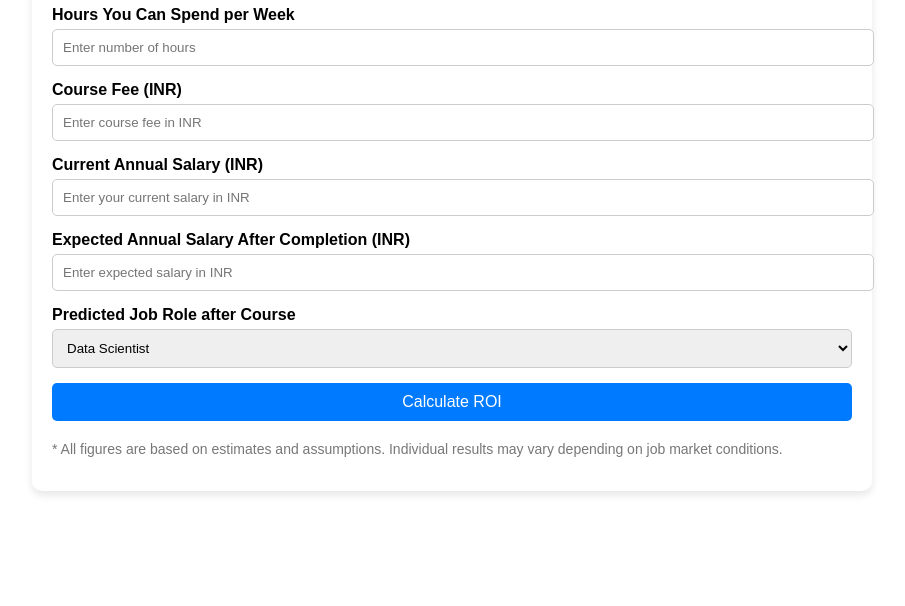
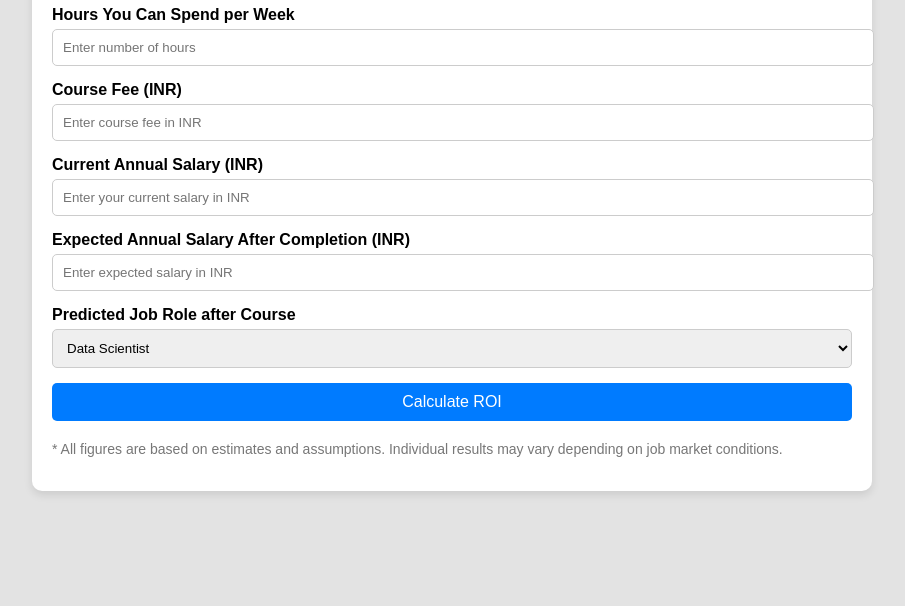
Before and after one commit to ncnaveen/roi-calculator, a plain HTML site: page index.html in a window 1280 px wide. Shown: the part 194-800 px from the top of the page, without its empty margins (188-1093 px from the left). Drawn offline with Linux system fonts and the light colour scheme.

Commit message:
Update index.html

```diff
--- a/index.html
+++ b/index.html
@@ -9,7 +9,7 @@
       font-family: Arial, sans-serif;
       margin: 0;
       padding: 0;
-      background-color: white;
+      background-color: #e3e3e3;
       display: flex;
       flex-direction: column;
       align-items: center;
```
